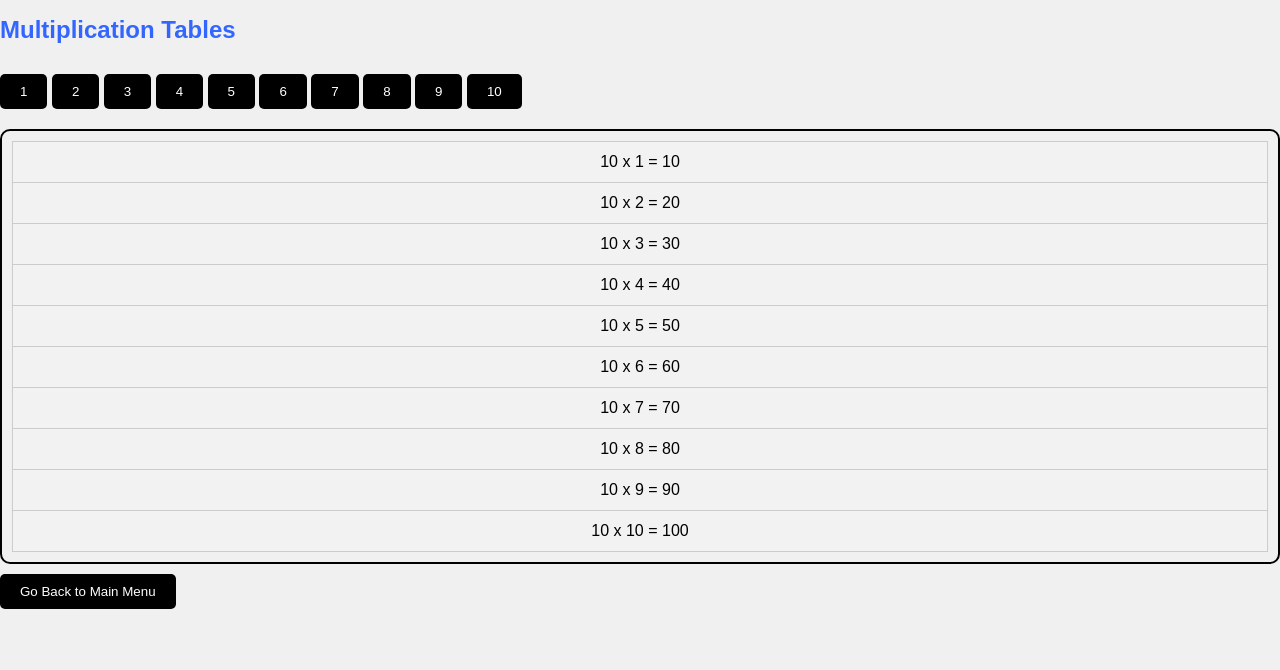
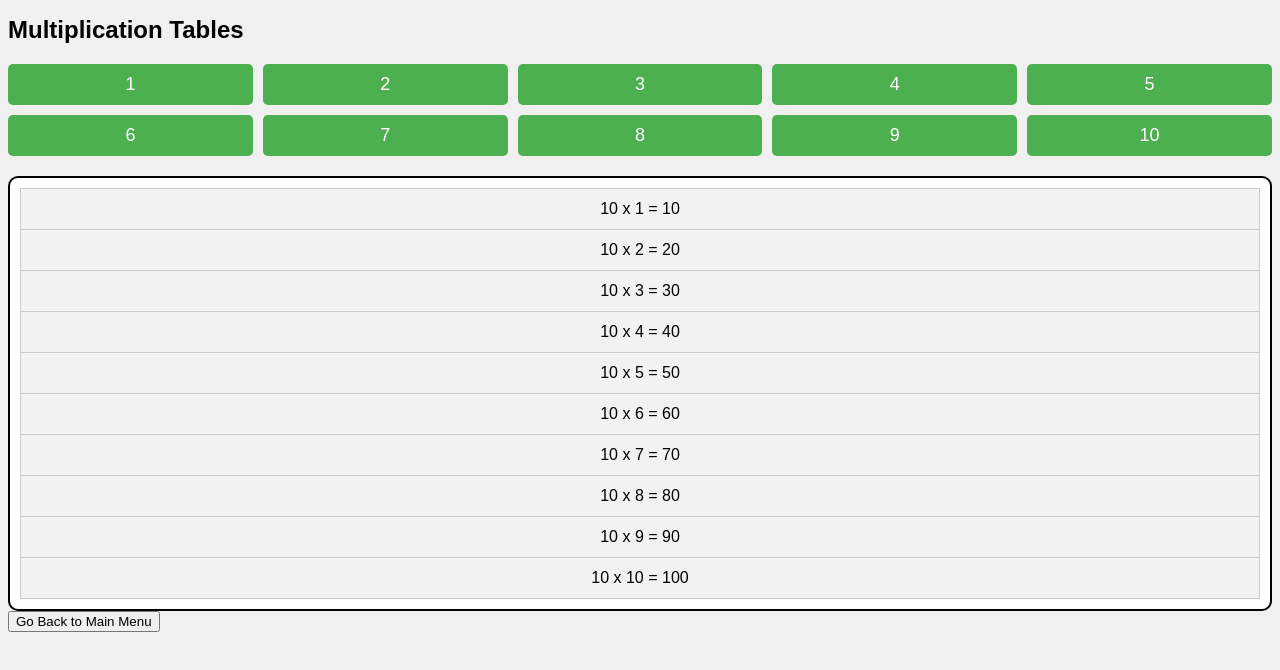
Before and after one commit to sambit123-prog/Child-Games, a plain HTML site: page tables.html in a window 1280 px wide. Both pictures are taken after a click on the button "10". Drawn offline with Linux system fonts and the light colour scheme.

Commit message:
Update in code

```diff
--- a/style.css
+++ b/style.css
@@ -1,80 +1,3 @@
-/* style.css */
-
-body {
-  font-family: Arial, sans-serif;
-  background-color: #e6f7ff; /* Light blue background */
-  margin: 0;
-  padding: 0;
-}
-
-#container {
-  width: 90%; /* Adjusted width for smartphone size */
-  margin: 20px auto;
-  padding: 20px;
-  background-color: #ffffff; /* White container background */
-  border-radius: 10px;
-  text-align: center;
-  box-shadow: 0 4px 8px rgba(0, 0, 0, 0.1); /* Box shadow for container */
-}
-
-h1 {
-  color: #3366ff; /* Dark blue heading color */
-}
-
-label {
-  font-weight: bold;
-}
-
-input[type="number"] {
-  padding: 5px;
-  margin: 10px 0;
-}
-
-button {
-  padding: 10px 20px;
-  margin-top: 10px;
-  cursor: pointer;
-  background-color: #000000; /* Black button color */
-  color: white; /* Button text color */
-  border: none;
-  border-radius: 5px;
-}
-
-button:hover {
-  background-color: #333333; /* Darker black on hover */
-}
-
-#table-container {
-  margin-top: 20px;
-  padding: 10px;
-  border: 2px solid #000000; /* Black border */
-  border-radius: 10px;
-}
-
-#table-container table {
-  width: 100%;
-  border-collapse: collapse;
-}
-
-#table-container td {
-  width: 30px;
-  height: 30px;
-  border: 1px solid #ccc;
-  text-align: center;
-  padding: 5px;
-}
-
-/* Apply background color to cells */
-#table-container td:nth-child(odd) {
-  background-color: #f2f2f2; /* Light gray */
-}
-
-#table-container td:nth-child(even) {
-  background-color: #ffffff; /* White */
-}
-
-/*
-*/
 /* style.css */
 
 body {
@@ -136,8 +59,25 @@ h1 {
   border-radius: 5px;
 }
 
+#operation-buttons button:hover {
+  background-color: #45a049; /* Darker shade on hover */
+}
+
 #table-button {
   margin-bottom: 20px;
+}
+
+#table-button button {
+  padding: 10px 20px;
+  cursor: pointer;
+  background-color: #4CAF50; /* Matching the button color */
+  color: white;
+  border: none;
+  border-radius: 5px;
+}
+
+#table-button button:hover {
+  background-color: #45a049; /* Darker shade on hover */
 }
 
 #chat-button button {
@@ -148,3 +88,56 @@ h1 {
   border: none;
   border-radius: 5px;
 }
+
+/* Multiplication Tables Page Styling */
+
+#number-grid {
+  display: grid;
+  grid-template-columns: repeat(5, 1fr);
+  gap: 10px;
+  margin-bottom: 20px;
+}
+
+#number-grid button {
+  padding: 10px 20px;
+  cursor: pointer;
+  background-color: #4CAF50; /* Matching the button color */
+  color: white;
+  border: none;
+  border-radius: 5px;
+  font-size: 18px;
+}
+
+#number-grid button:hover {
+  background-color: #45a049; /* Darker shade on hover */
+}
+
+#table-container {
+  margin-top: 20px;
+  padding: 10px;
+  border: 2px solid #000000;
+  border-radius: 10px;
+  background-color: #ffffff; /* White background */
+}
+
+#table-container table {
+  width: 100%;
+  border-collapse: collapse;
+}
+
+#table-container td {
+  width: 30px;
+  height: 30px;
+  border: 1px solid #ccc;
+  text-align: center;
+  padding: 5px;
+}
+
+/* Apply background color to cells */
+#table-container td:nth-child(odd) {
+  background-color: #f2f2f2; /* Light gray */
+}
+
+#table-container td:nth-child(even) {
+  background-color: #ffffff; /* White */
+}
```
Also changed, not shown: index.html (+4 -1 lines), tables.html (+0 -1 lines), 1 other file.
